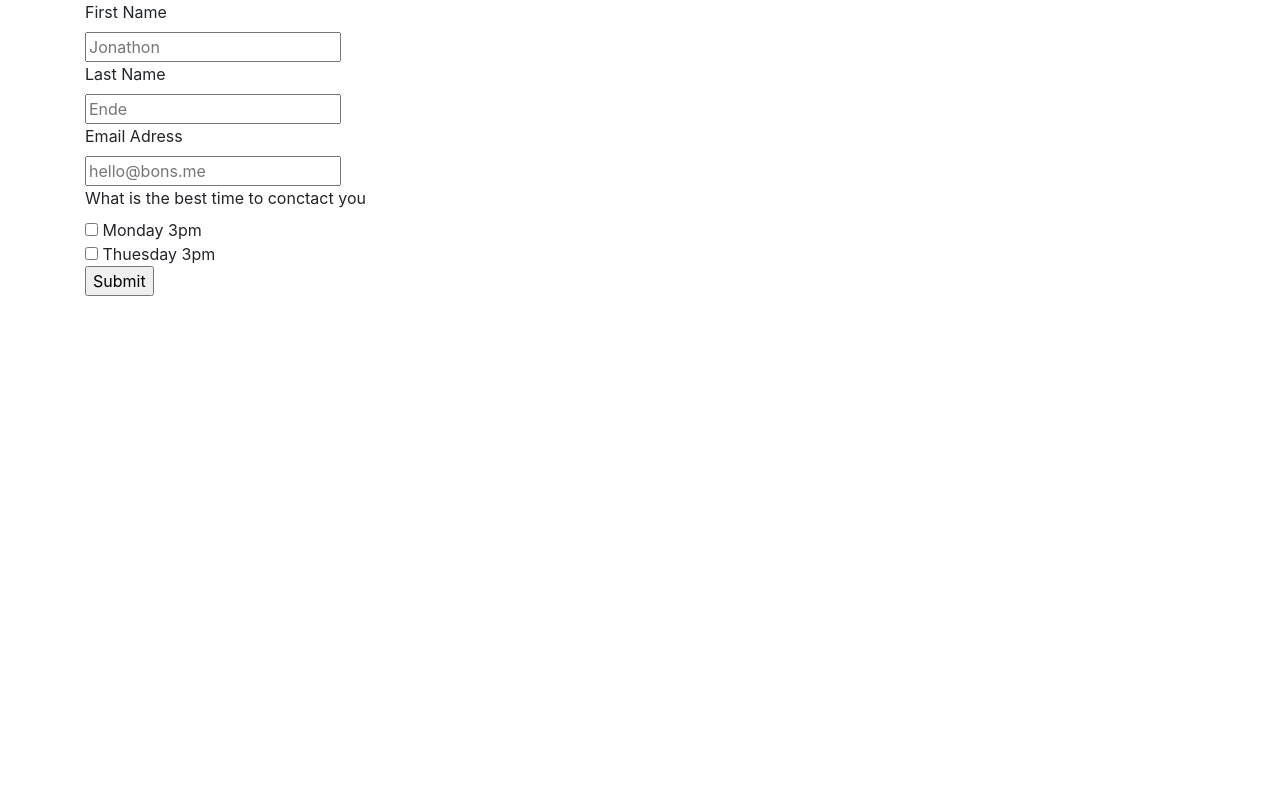
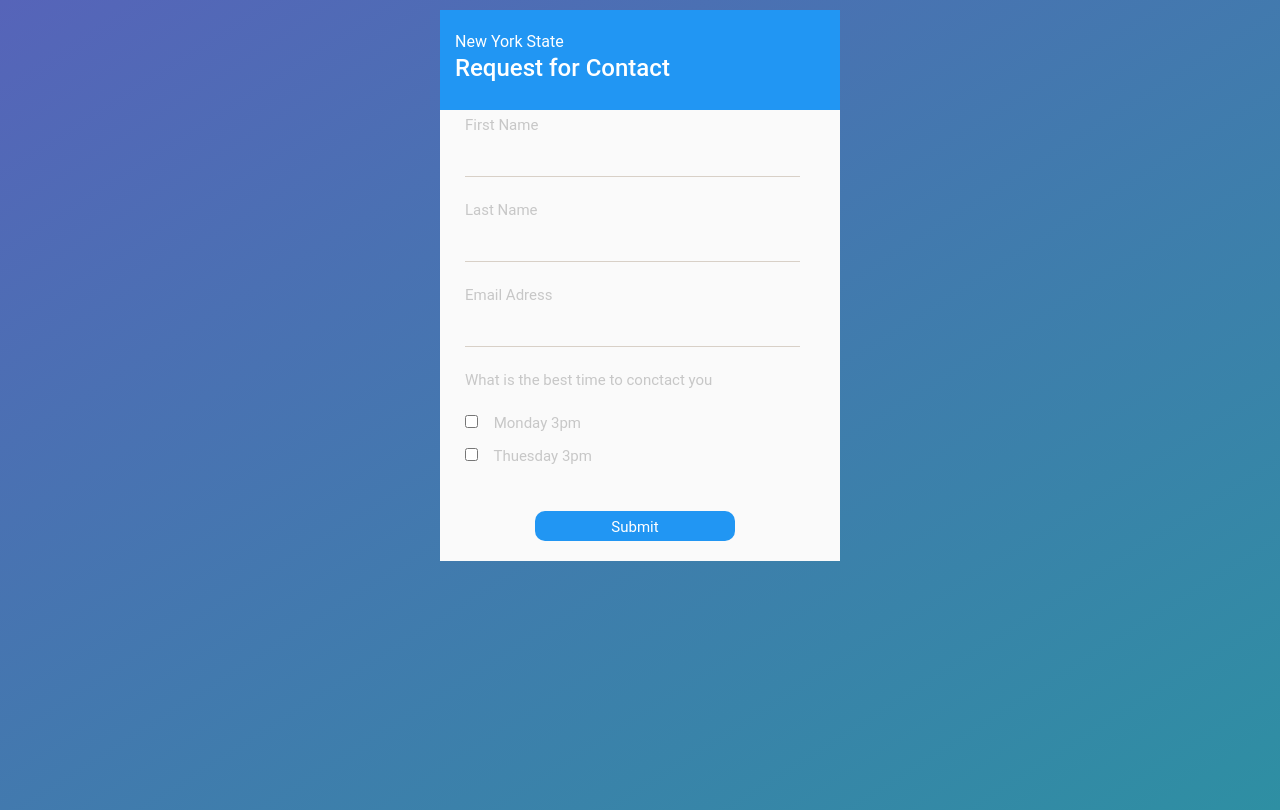
Before and after one commit to Andjelka90/kontakt-forma, a plain HTML site: page index.html in a window 1280 px wide. Drawn offline with nearby package versions, Linux system fonts and the light colour scheme.

Commit message:
add html & css

```diff
--- a/index.html
+++ b/index.html
@@ -15,36 +15,53 @@
 <body>
 
     <div class="container">
-        <div class="row">
+
+        <div class="row blue">
             <div class="col-sm-12">
-                <label for="ime">First Name</label><br>
-                <input type="text" name="ime" id="ime" placeholder="Jonathon">
+                <p>New York State</p>
+                <h4>Request for Contact</h4>
             </div>
+        </div>
 
+        <div class="row grey">
             <div class="col-sm-12">
-                <label for="prezime">Last Name</label><br>
-                <input type="text" name="prezime" id="prezime" placeholder="Ende">
-            </div>
 
-            <div class="col-sm-12">
-                <label for="email">Email Adress</label><br>
-                <input type="text" name="email" id="email" placeholder="hello@bons.me">
-            </div>
+                <form action="">
+                    <div class="flex">
+                        <div class="flex-item">
+                            <label for="ime">First Name</label><br>
+                            <input type="text" name="ime" id="ime">
+                            <hr>
+                        </div>
 
-            <div class="col-sm-12">
-                <label for="">What is the best time to conctact you</label><br>
-                <input type="checkbox" name="" id="">
-                Monday 3pm <br>
-                <input type="checkbox" name="" id="">
-                Thuesday 3pm <br>
-            </div>
+                        <div class="flex-item">
+                            <label for="prezime">Last Name</label><br>
+                            <input type="text" name="prezime" id="prezime">
+                            <hr>
+                        </div>
 
-            <div class="col-sm-12">
-                <input type="submit" value="Submit">
+                        <div class="flex-item">
+                            <label for="email">Email Adress</label><br>
+                            <input type="email" name="email" id="email">
+                            <hr>
+                        </div>
+
+                        <div class="flex-item">
+                            <p> What is the best time to conctact you </p>
+                            <input type="checkbox" name="checkbox" id="checkbox" class="checkbox">
+                            Monday  3pm <br>
+                            <input type="checkbox" name="checkbox" id="checkbox" class="checkbox">
+                            Thuesday 3pm <br>
+                        </div>
+
+                        <div class="flex-item">
+                            <input type="submit" value="Submit" id="submit">
+                        </div>
+                    </div>
+                </form>
             </div>
         </div>
     </div>
-
 
     <script src="main.js"></script>
 </body>
--- a/style.css
+++ b/style.css
@@ -1 +1,129 @@
-/**/
+body{
+    margin: 0;
+    padding: 0;
+    font-family: 'Roboto', sans-serif;
+    box-sizing: border-box;
+    background-image: linear-gradient(to bottom right, #5664b9, #2e8fa3);
+    background-repeat: no-repeat;
+}
+
+.container{
+    width: 400px;
+    height: 800px;
+    margin-top:10px;
+
+}
+
+.blue{
+    height: 100px;
+    background-color: #2196f3;
+    color: white;
+    align-content: center;
+    display: flex;
+}
+
+.grey{
+    background-color: #fafafa;
+    padding-right: 15px;
+    color: #c7c7c7;
+
+}
+p{
+    margin-bottom:0;
+}
+
+
+.flex{
+    height: 100%;
+    display: flex;
+    flex-direction: column;
+    justify-content: center;
+}
+
+.flex-item{
+    font-size: 15px;
+    text-align: left;
+    line-height: 10px;
+    margin: 10px;
+    padding-bottom: 10px;
+}
+
+#ime, #prezime, #email{
+    width: 300px;
+    height: 30px;
+    border: none;
+    background-color: #fafafa;
+
+}
+input:focus{
+    outline: none;
+}
+
+hr{
+    color: #2196f3;
+    border-width: 2px;
+    width: 100%;
+    margin: 8px 0 -2px;
+    border-top: 1px solid #d8d0c7;
+    -webkit-transition: all 300ms ease-out;
+    transition: all 300ms ease-out;
+}
+
+.flex-item p {
+    margin-bottom: 30px;
+    position: relative;
+}
+
+.checkbox{
+    margin-bottom: 20px;
+}
+
+#submit{
+    width: 200px;
+    height: 30px;
+    background-color: #2196f3;
+    color: white;
+    border-radius: 10px;
+    margin-left: 70px;
+}
+
+
+
+
+
+
+
+
+
+
+input[type=checkbox] {
+    margin-right: 12px;
+}
+
+
+
+input[type=submit] {
+    display: block;
+    width: 100%;
+    border: none;
+    border-color: transparent;
+    background-color: orange;
+    color: white;
+    padding-top: 8px;
+    padding-bottom: 7px;
+}
+
+input[type=submit]:hover {
+    background-color: orangered;
+}
+
+input[type=text]:focus ~hr, input[type=email]:focus ~hr {
+    width: 60%;
+    border-top: 1px solid #68b5f5;
+    /* background-color: #68b5f5; */
+}
+
+::placeholder { /* Chrome, Firefox, Opera, Safari 10.1+ */
+    color: #9b9b9c;
+    opacity: 1; /* Firefox */
+}
```
